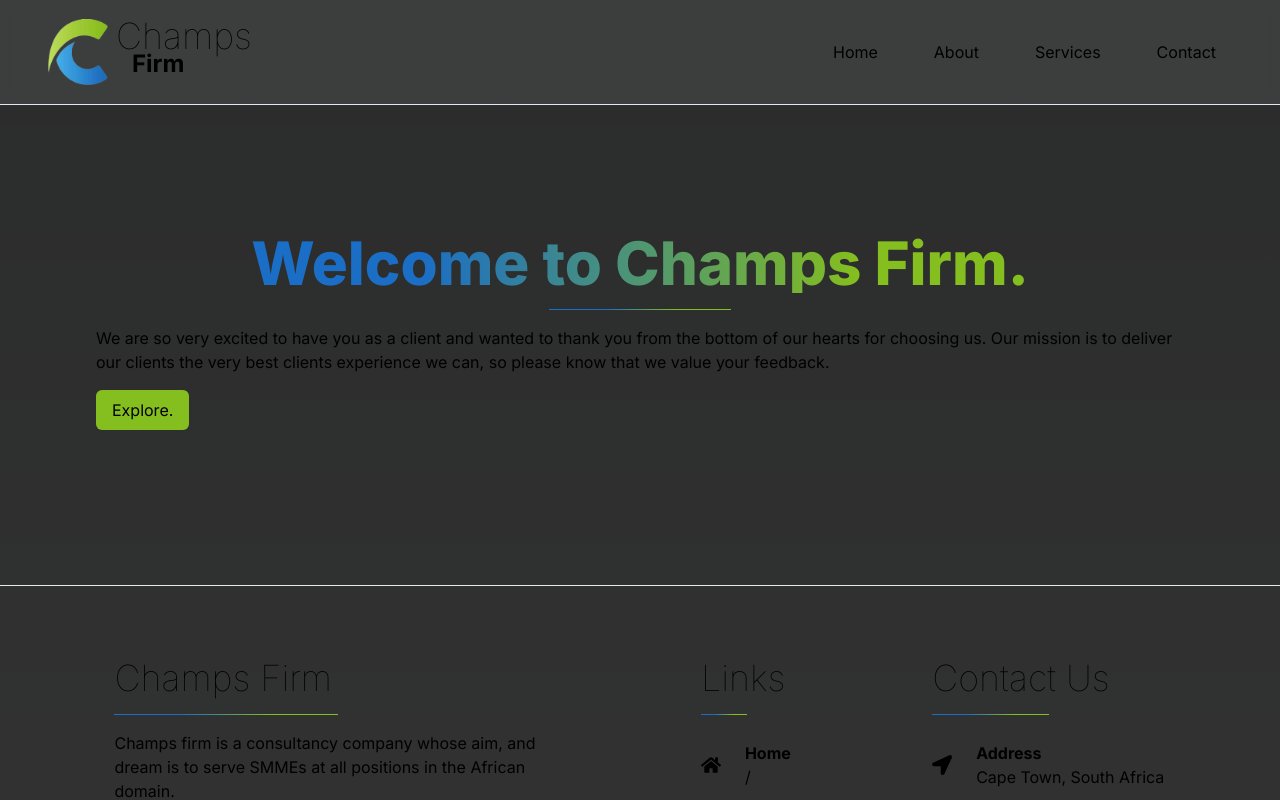
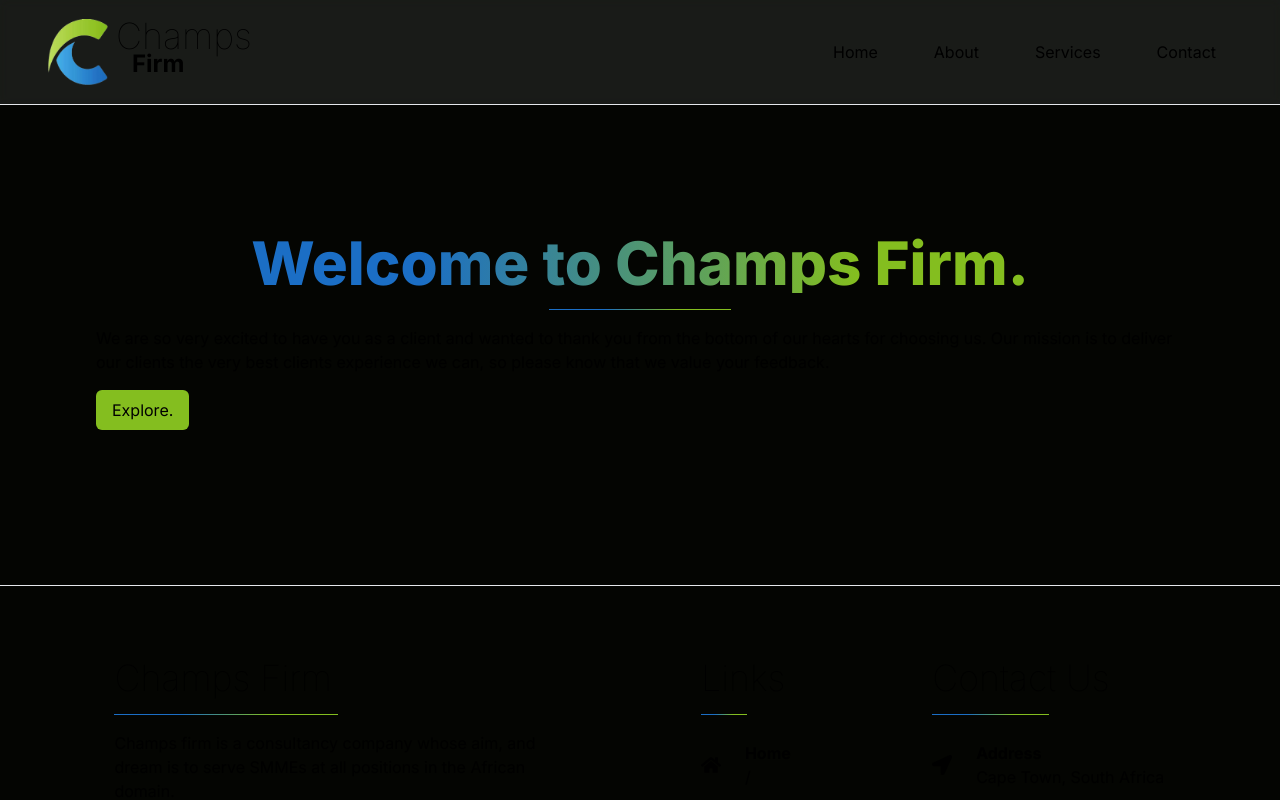
Before and after one commit to christiaan-fourie/champs.firm, a Next.js app: page / in a window 1280 px wide. Shown: the top 800 px of the page. Built offline with nearby package versions, Linux system fonts and the light colour scheme.

Commit message:
Change Background to off-black

```diff
--- a/app/globals.css
+++ b/app/globals.css
@@ -18,12 +18,7 @@
 
 body {
   color: rgb(var(--foreground-rgb));
-  background: linear-gradient(
-      to bottom,
-      transparent,
-      rgb(var(--background-end-rgb))
-    )
-    rgb(var(--background-start-rgb));
+  background: #141b08
 }
 
 /* Utilities */
```
